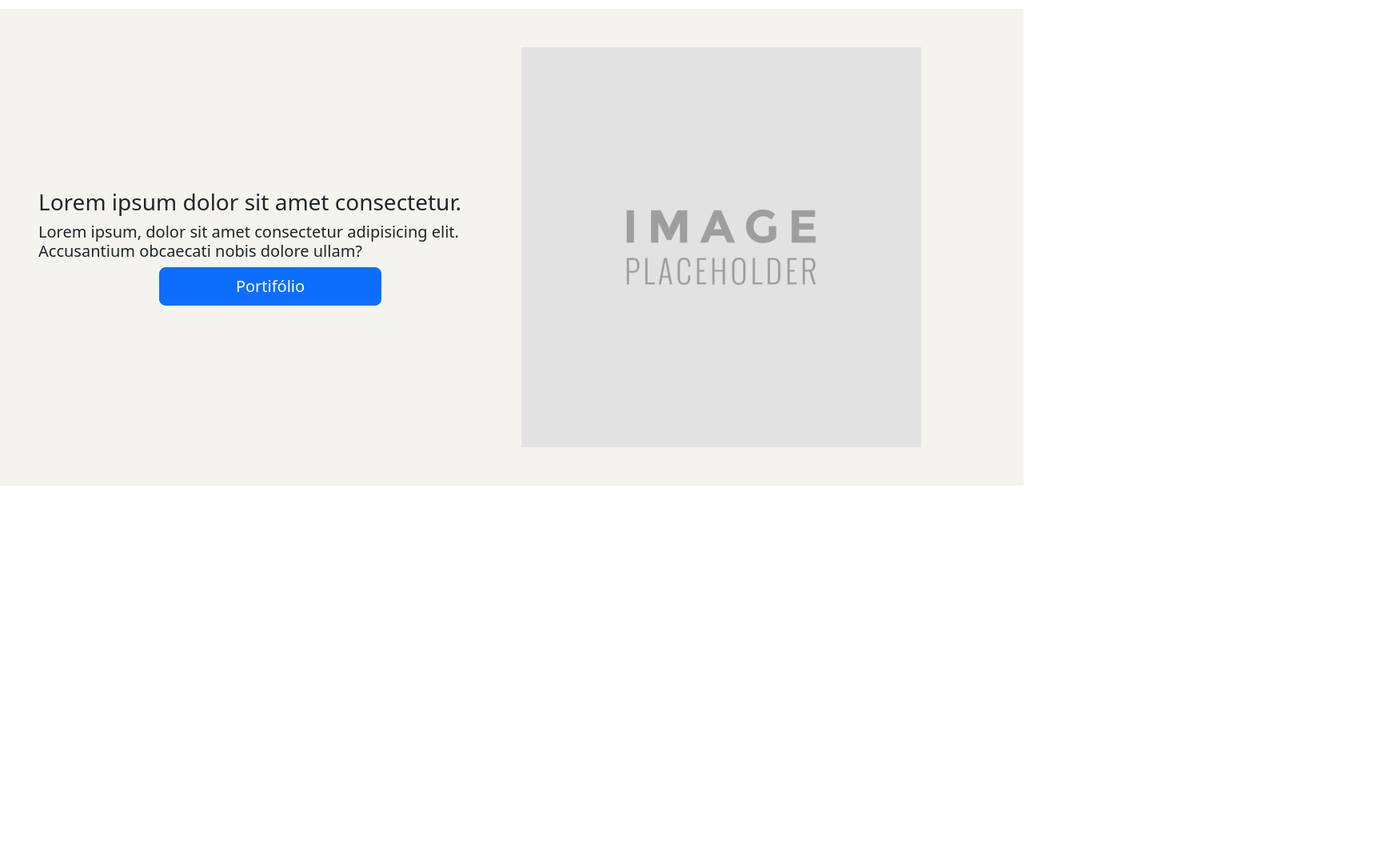
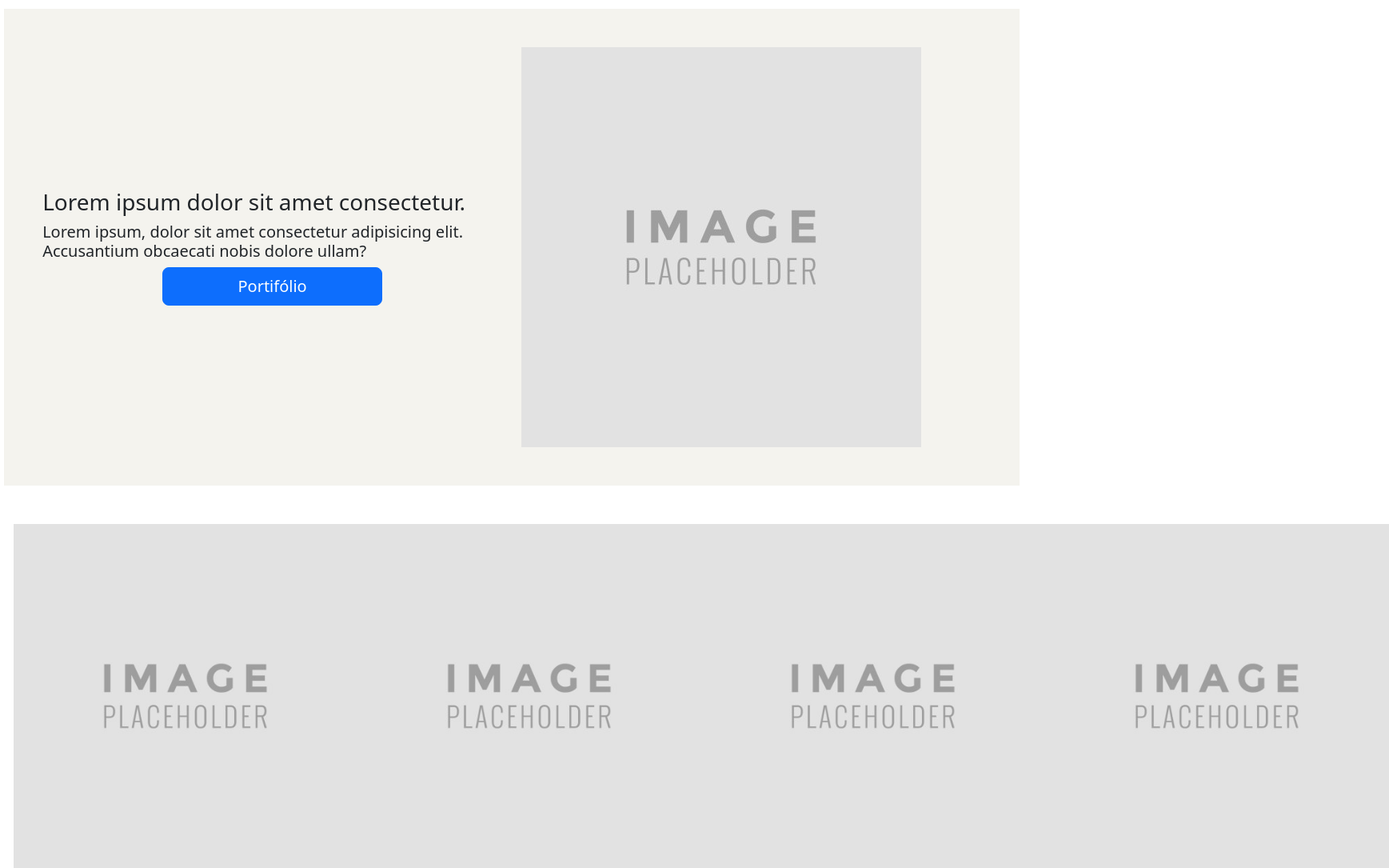
Before and after one commit to JoaoVMarques/portofolio-art, a React (Vite) app: page / in a window 1280 px wide. Shown: the part 585-1670 px from the top of the page at 80% size, 1737 px wide, since content can reach past the window. Before the commit the page ends 1192 px from the top, so only its background shows below. Built offline with nearby package versions, Linux system fonts and the light colour scheme.

Commit message:
criando a seção de imagens

```diff
--- a/src/App.css
+++ b/src/App.css
@@ -1,4 +1,8 @@
 .section-background {
   background-color: #F4F3EE;
-  min-width: 100vw
+  min-width: 99.2vw
 }
+
+.section-background-primary {
+  min-width: 99.2vw
+}
--- /dev/null
+++ b/src/pages/homePage/ImageSection/index.tsx
@@ -0,0 +1,19 @@
+import { Col, Container, Row } from 'react-bootstrap';
+import placeholderImage from '../../../imgs/placeholder.jpg';
+
+function ImageSection() {
+  return (
+    <Container className='mt-5 container-fluid section-background-primary '>
+      <Row>
+        <Col className='d-flex justify-content-between'>
+          <img width={430} src={placeholderImage} />
+          <img width={430} src={placeholderImage} />
+          <img width={430} src={placeholderImage} />
+          <img width={430} src={placeholderImage} />
+        </Col>
+      </Row>
+    </Container>
+  );
+}
+
+export default ImageSection;
--- a/src/pages/homePage/index.tsx
+++ b/src/pages/homePage/index.tsx
@@ -1,11 +1,13 @@
 import BioHomePage from './BioSection';
 import ExampleSection from './ExampleSection';
+import ImageSection from './ImageSection';
 
 function HomePage() {
   return (
     <>
       <BioHomePage />
       <ExampleSection />
+      <ImageSection />
     </>
   );
 }
```
